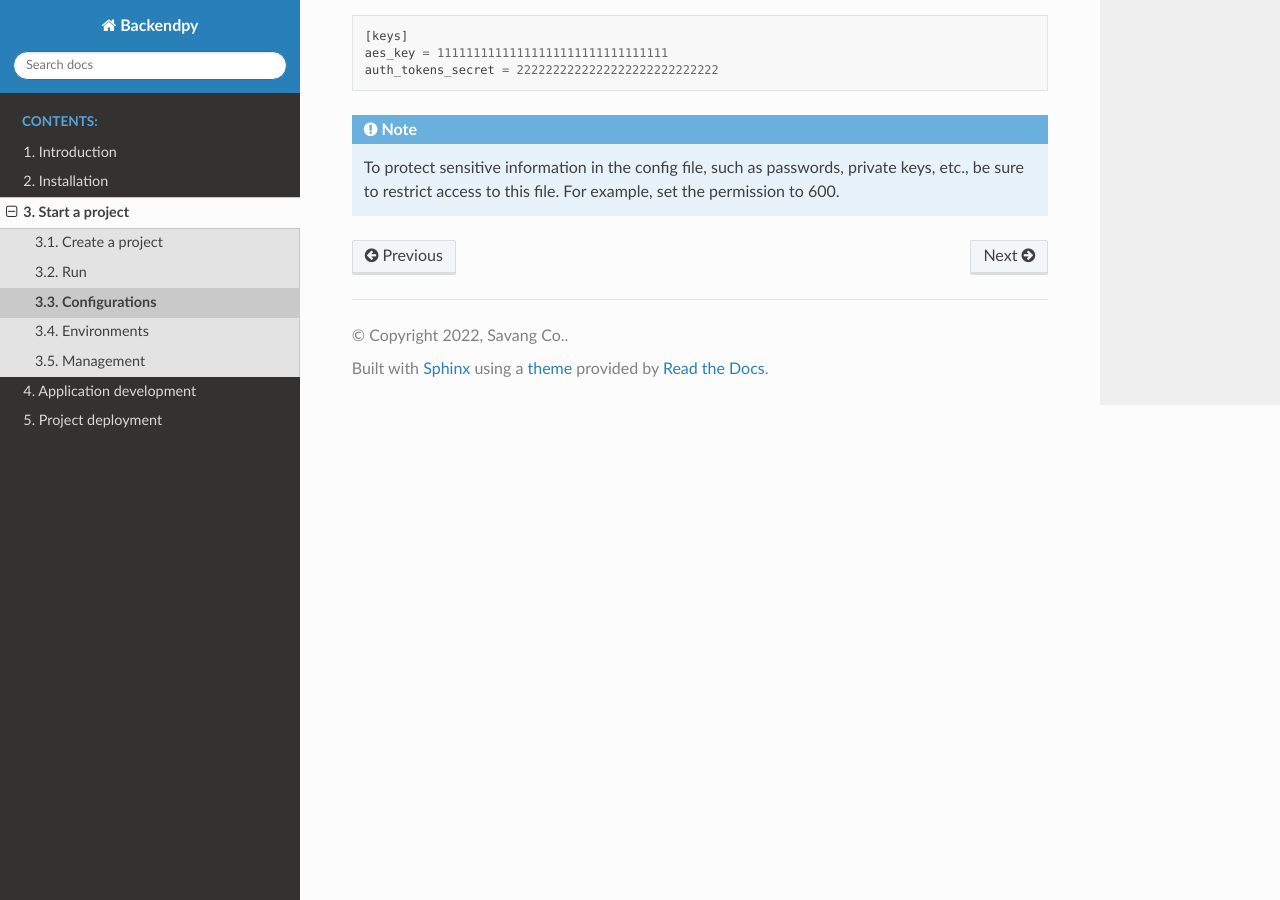
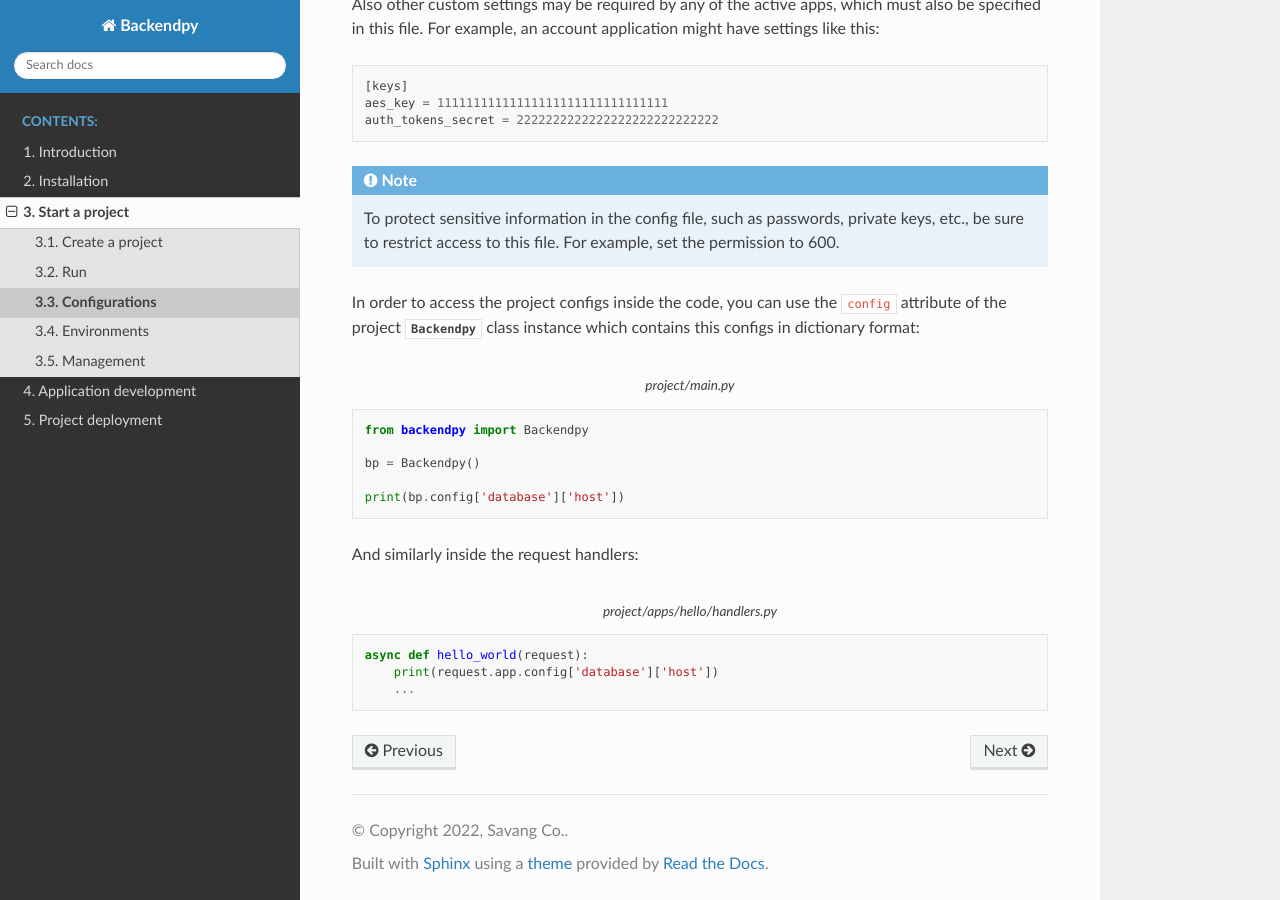
Before and after one commit to EndFramework/backendpy, a Sphinx documentation site: the page built from docs/configurations.rst, in a window 1280 px wide and 900 px high, scrolled down 1035 px. Built offline with Sphinx 7.4.7 and the Read the Docs theme 2.0.0, drawn with Linux system fonts in a browser that asks for light colours; some of the changed text lies outside the part shown.

Commit message:
Update docs

```diff
--- a/docs/configurations.rst
+++ b/docs/configurations.rst
@@ -58,3 +61,25 @@ For example, an account application might have settings like this:
 
     To protect sensitive information in the config file, such as passwords, private keys, etc., be sure to restrict
     access to this file. For example, set the permission to 600.
+
+
+In order to access the project configs inside the code, you can use the ``config`` attribute of the project
+:class:`~backendpy.Backendpy` class instance which contains this configs in dictionary format:
+
+.. code-block:: python
+    :caption: project/main.py
+
+    from backendpy import Backendpy
+
+    bp = Backendpy()
+
+    print(bp.config['database']['host'])
+
+And similarly inside the request handlers:
+
+.. code-block:: python
+    :caption: project/apps/hello/handlers.py
+
+    async def hello_world(request):
+        print(request.app.config['database']['host'])
+        ...
```
Also changed, not shown: other parts of docs/configurations.rst (+3 -0 lines), 4 other files.
